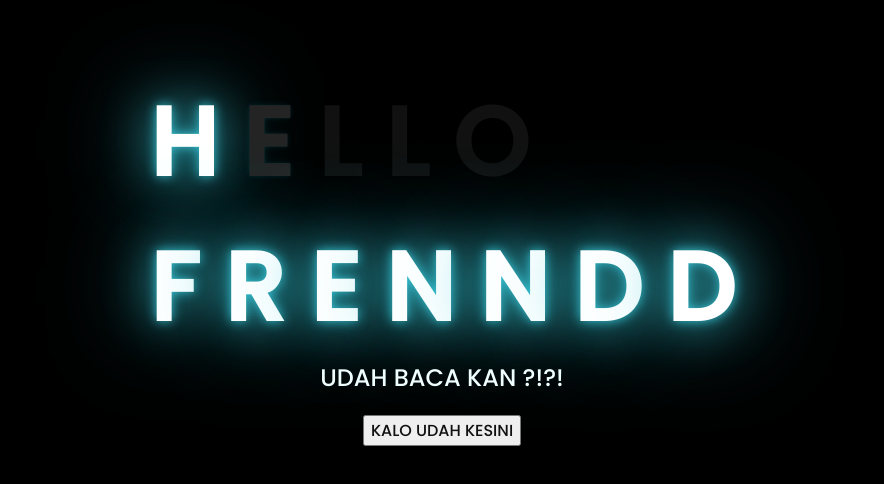
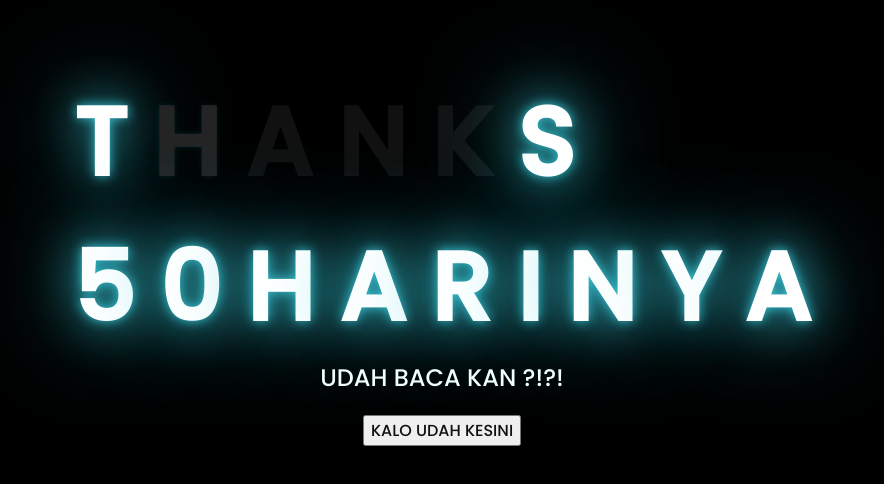
Before and after one commit to dionnwwedha/melukissambelia, a plain HTML site: page hehe/index.html in a window 1280 px wide. Shown: the part 150-634 px from the top of the page, without its empty margins (206-1090 px from the left). Drawn offline with Linux system fonts and the light colour scheme.

Commit message:
Update index.html

```diff
--- a/hehe/index.html
+++ b/hehe/index.html
@@ -10,19 +10,22 @@
 <body>
     <div class="greetings">
     <!-- silahkan menambah kata sesuai keinginan dengan <span>text...</span -->
+        <span>T</span>
         <span>H</span>
-        <span>E</span>
-        <span>L</span>
-        <span>L</span>
-        <span>O</span>
+        <span>A</span>
+        <span>N</span>
+        <span>K</span>
+        <span>S</span>
 <br>
-        <span>F</span>
+        <span>5</span>
+        <span>0</span>
+        <span>H</span>
+        <span>A</span>
         <span>R</span>
-        <span>E</span>
+        <span>I</span>
         <span>N</span>
-        <span>N</span>
-        <span>D</span>
-        <span>D</span>
+        <span>Y</span>
+        <span>A</span>
     </div>
     <div class="description">
         <span>UDAH BACA KAN ?!?!</span>
```
